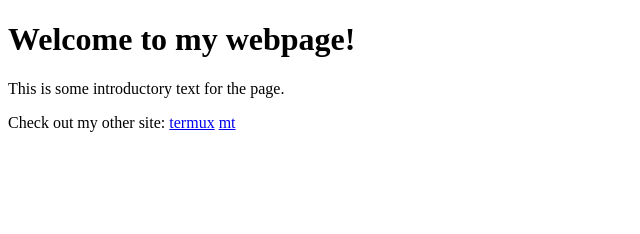
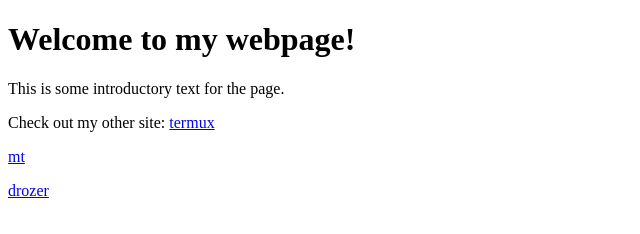
Before and after one commit to go1f/go1f.github.io, a plain HTML site: page a/a.html in a window 1280 px wide. Shown: the whole page, without its empty margins (0-640 px from the left). Drawn offline with Linux system fonts and the light colour scheme.

Commit message:
web 06070240

```diff
--- a/a/a.html
+++ b/a/a.html
@@ -15,8 +15,15 @@
   <p>Check out my other site:
     <a href="https://github.com/termux/termux-app/releases/download/v0.118.0/termux-app_v0.118.0+github-debug_arm64-v8a.apk">termux</a>
 
+  </p>
 
+  <p>
     <a href="https://pan.mt2.cn/mt/MT2.15.7.apk">mt</a>
+
+  </p>
+  <p>
+    <a href="https://github.com/WithSecureLabs/drozer-agent/releases/download/3.0.0/drozer-agent.apk">drozer</a>
+  </p>
   </p>
 
 </body>
```
